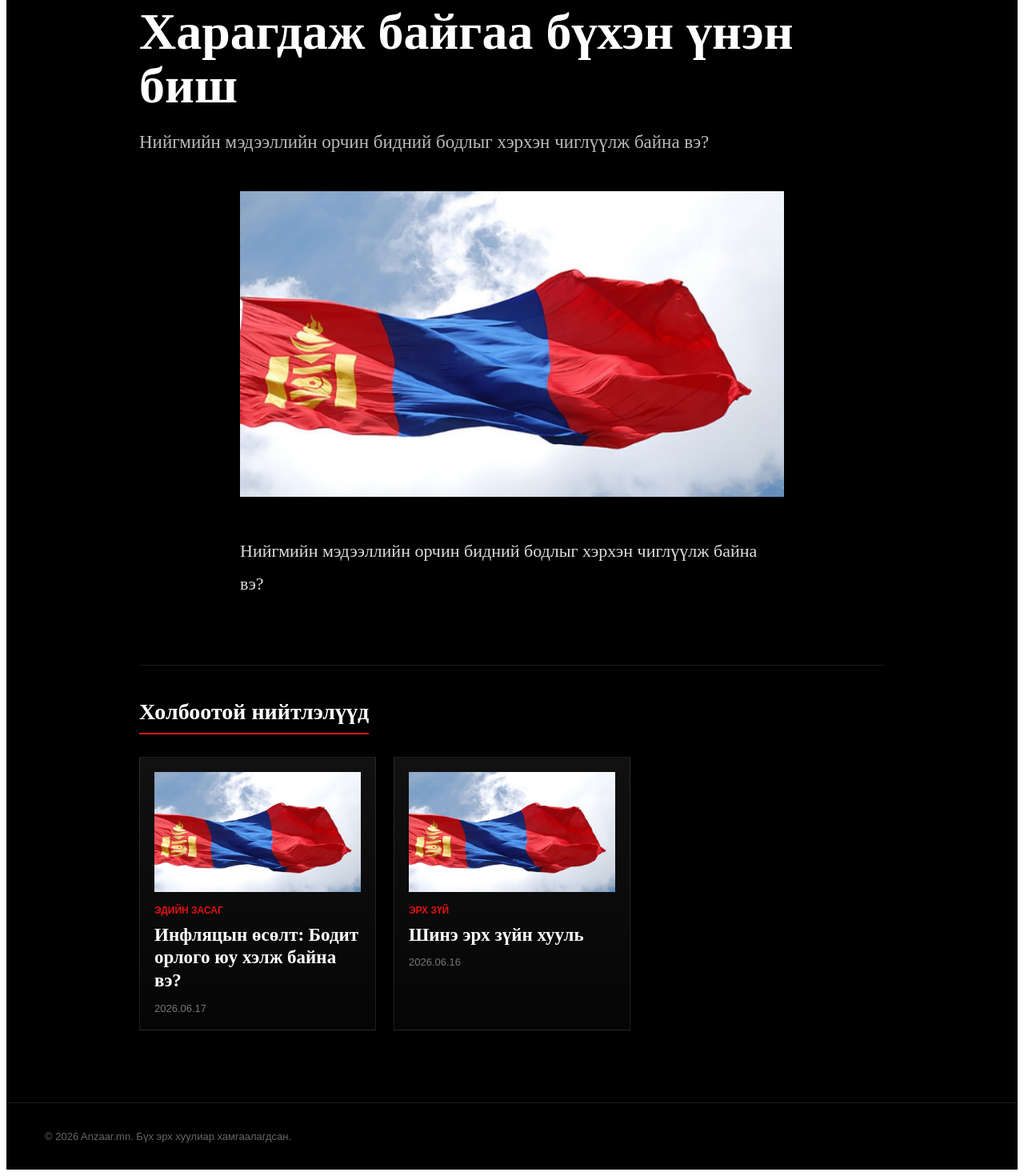
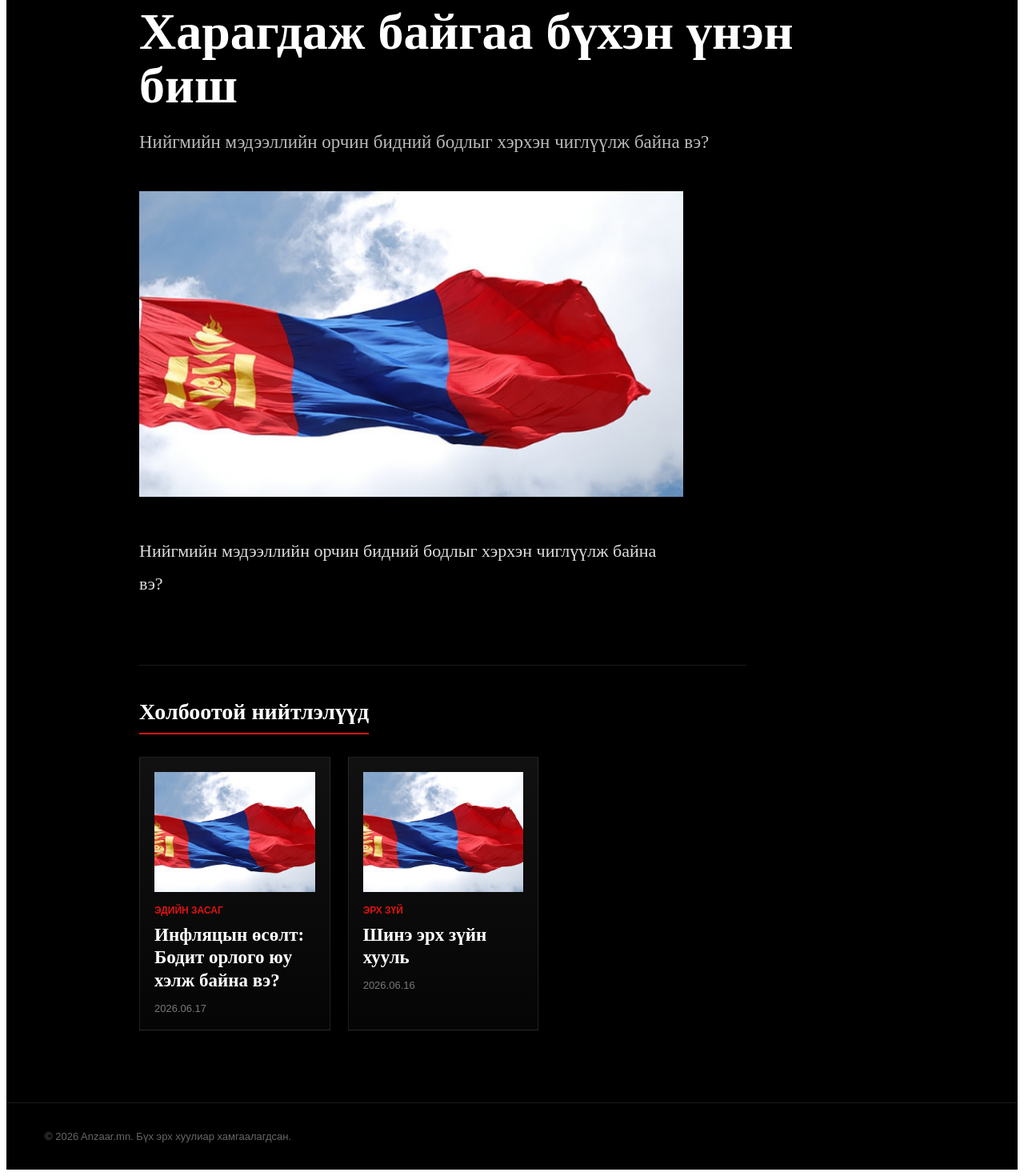
Before and after one commit to toogeemunkhtogtokh-ai/Anzaar-mn, a Next.js app: page /article/1 in a window 1280 px wide. Shown: the part 313-1783 px from the top of the page at 80% size. Built offline with nearby package versions, Linux system fonts and the light colour scheme.

Commit message:
Update page.js

```diff
--- a/app/article/[id]/page.js
+++ b/app/article/[id]/page.js
@@ -219,7 +219,7 @@ export default function DynamicArticle({ params }) {
       <section
   style={{
     maxWidth: 980,
-          margin: "0 auto",
+    margin: isMobile ? "0 auto" : "0 auto",
     padding: isMobile ? "34px 18px 60px" : "58px 24px 90px",
     boxSizing: "border-box",
   }}
@@ -290,7 +290,7 @@ export default function DynamicArticle({ params }) {
         <div
   style={{
     maxWidth: isMobile ? "100%" : 680,
-    margin: "0 auto",
+    margin: isMobile ? "0 auto" : "0",
     background: "#080808",
     overflow: "hidden",
   }}
@@ -310,7 +310,7 @@ export default function DynamicArticle({ params }) {
         <div
   style={{
     maxWidth: isMobile ? "100%" : 680,
-    margin: isMobile ? "34px auto 0" : "48px auto 0",
+    margin: isMobile ? "34px auto 0" : "48px 0 0",
   }}
 >
 
@@ -341,6 +341,7 @@ export default function DynamicArticle({ params }) {
         {relatedArticles.length > 0 && (
           <section
   style={{
+    maxWidth: isMobile ? "100%" : 760,
     marginTop: isMobile ? 54 : 80,
     borderTop: "1px solid rgba(255,255,255,.1)",
     paddingTop: isMobile ? 30 : 42,
```
Lines whose indentation alone changed are shown as unchanged.
